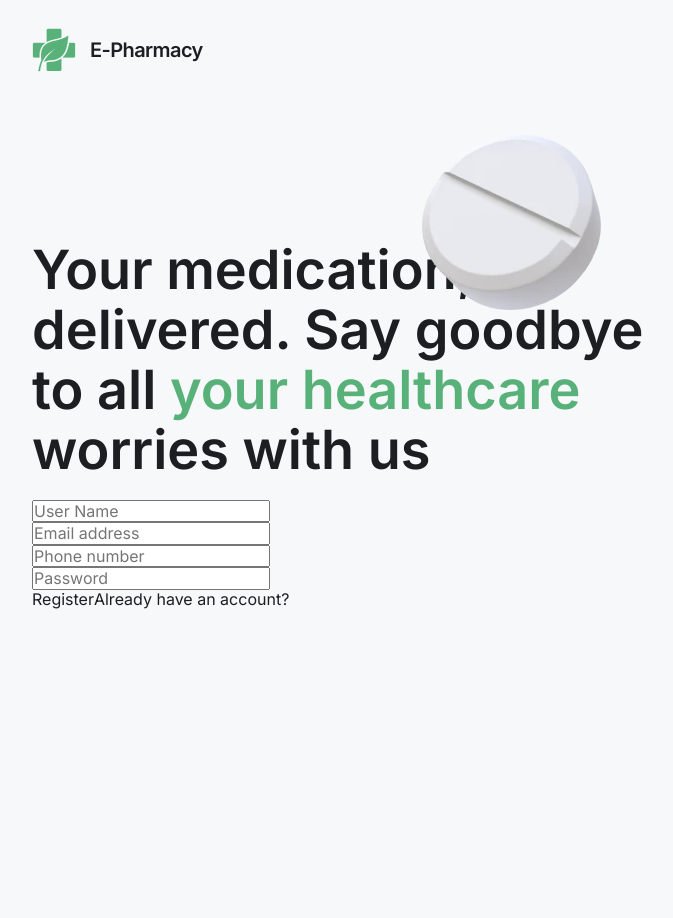
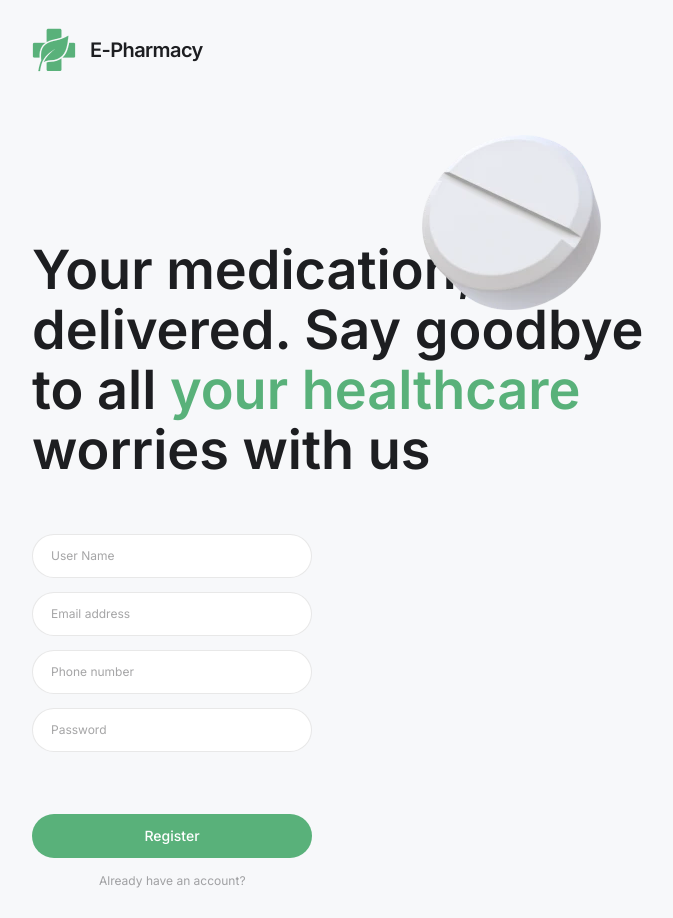
Before and after one commit to hllverel/E-Pharmacy-franchise, a React (Vite) app in the folder frontend/: page /register in a window 1280 px wide. Shown: the whole page, without its empty margins (0-673 px from the left). Before the commit the page ends 800 px from the top, so only its background shows below. Built offline with nearby package versions, Linux system fonts and the light colour scheme; no server answers.

Commit message:
register form css draft

```diff
--- a/frontend/src/components/AuthLayout/AuthLayout.module.css
+++ b/frontend/src/components/AuthLayout/AuthLayout.module.css
@@ -22,10 +22,18 @@
   left: 210px;
 }
 
+.formWrap {
+  width: 100%;
+  display: flex;
+  flex-direction: column;
+  align-items: center;
+}
+
 @media (min-width: 768px) {
   .section {
     margin-top: 168px;
     align-items: flex-start;
+    gap: 54px;
   }
 
   .hero {
@@ -38,12 +46,15 @@
     top: -225px;
     left: 390px;
   }
+
+  .formWrap {
+    align-items: flex-start;
+  }
 }
 
 @media (min-width: 1440px) {
   .section {
     margin-top: 226px;
     flex-direction: row;
-    gap: 54px;
   }
 }
--- a/frontend/src/components/FormInput/FormInput.module.css
+++ b/frontend/src/components/FormInput/FormInput.module.css
@@ -0,0 +1,31 @@
+.input {
+  height: 44px;
+  width: 100%;
+  border: 1px solid rgba(29, 30, 33, 0.1);
+  border-radius: 60px;
+  background: var(--white);
+  padding: 13px 18px;
+  outline: none;
+  font-size: 12px;
+  line-height: 1.5;
+  color: var(--text);
+}
+
+.input::placeholder {
+  font-weight: 400;
+  font-size: 12px;
+  line-height: 1.5;
+  color: rgba(29, 30, 33, 0.4);
+}
+
+.input:hover,
+.input:active,
+.input:focus {
+  outline: 1px solid var(--green);
+}
+
+@media (min-width: 768px) {
+  .input {
+    width: 280px;
+  }
+}
--- a/frontend/src/components/RegisterForm/RegisterForm.module.css
+++ b/frontend/src/components/RegisterForm/RegisterForm.module.css
@@ -0,0 +1,59 @@
+.form {
+  display: flex;
+  flex-direction: column;
+  align-items: center;
+  max-width: 335px;
+  width: 100%;
+}
+
+.fields {
+  display: flex;
+  flex-direction: column;
+  gap: 10px;
+  margin-bottom: 20px;
+  width: 100%;
+}
+
+.button {
+  width: 100%;
+  height: 44px;
+  border-radius: 60px;
+  background: var(--green);
+  margin-bottom: 14px;
+  text-align: center;
+  font-weight: 500;
+  font-size: 14px;
+  line-height: 1.28571;
+  color: var(--white);
+}
+
+.link {
+  font-size: 12px;
+  line-height: 1.5;
+  color: rgba(29, 30, 33, 0.4);
+}
+
+@media (min-width: 768px) {
+  .form {
+    width: 574px;
+    align-items: flex-start;
+  }
+
+  .fields {
+    margin-bottom: 62px;
+    flex-direction: row;
+    flex-wrap: wrap;
+    gap: 14px;
+  }
+
+  .button {
+    width: 280px;
+  }
+
+  .link {
+    margin-left: 67px;
+  }
+}
+
+@media (min-width: 1440px) {
+}
```
